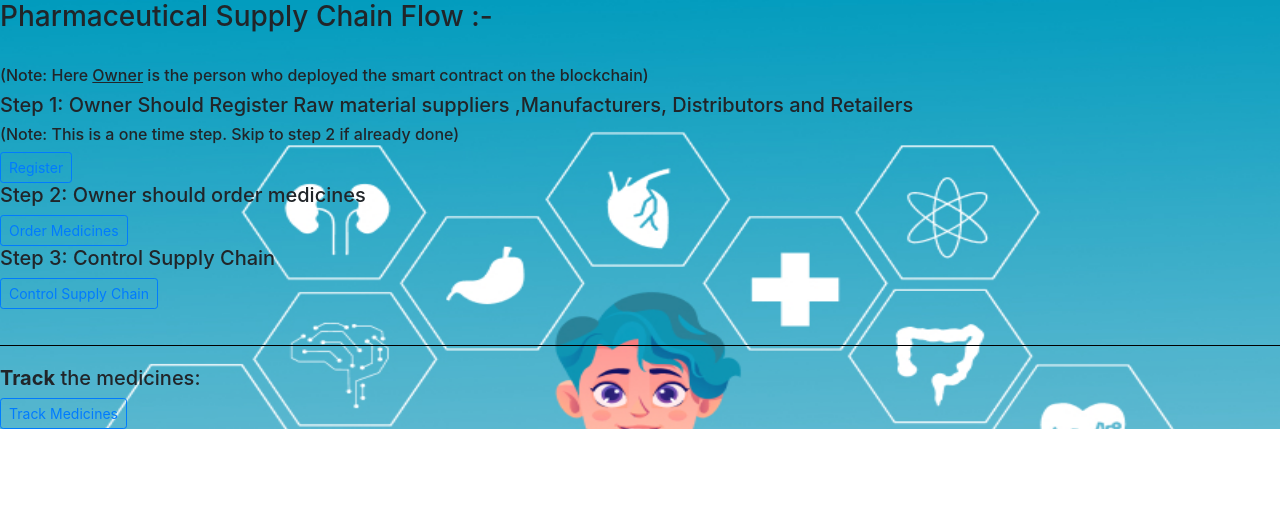
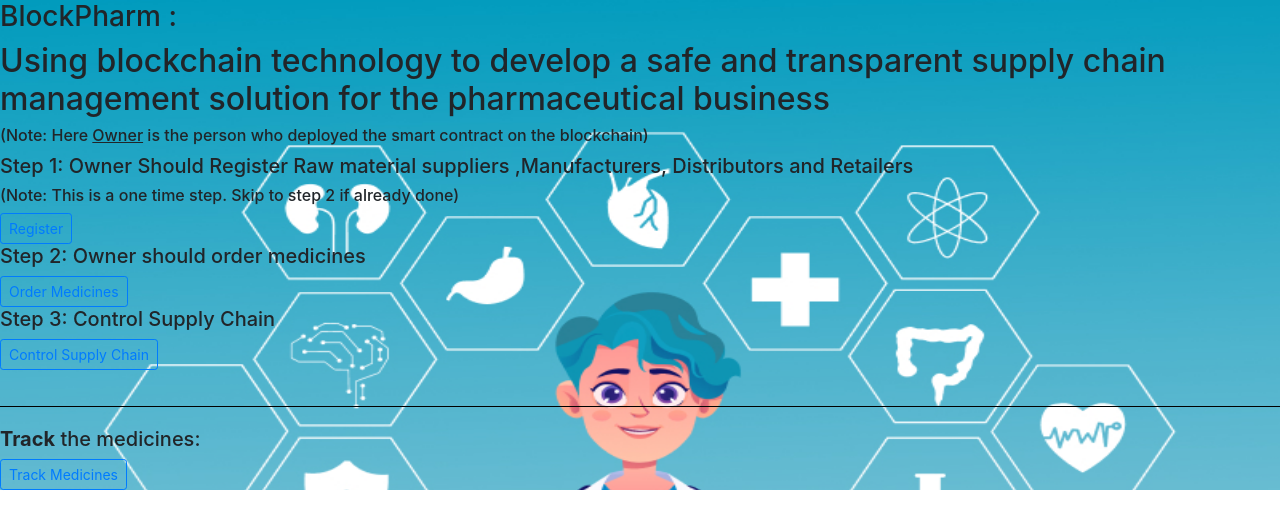
Before and after one commit to Saumya-Purohit/BlockPharm--supply-chain-truffle-react-main, a React (Create React App) app in the folder client/: page / in a window 1280 px wide. Shown: the top 528 px of the page. Built offline with nearby package versions, Linux system fonts and the light colour scheme.

Commit message:
blockchain- building

```diff
--- a/client/src/Home.js
+++ b/client/src/Home.js
@@ -17,8 +17,10 @@ function Home() {
     }
     return (
         <div>
-            <h3>Pharmaceutical Supply Chain Flow :- </h3>
-            <br />
+            <h3>BlockPharm : </h3>
+            <h2>Using blockchain technology to develop a safe and transparent supply chain management solution
+                for the pharmaceutical business</h2>
+
             <h6>(Note: Here <u>Owner</u> is the person who deployed the smart contract on the blockchain)</h6>
             <h5>Step 1: Owner Should Register Raw material suppliers ,Manufacturers, Distributors and Retailers</h5>
             <h6>(Note: This is a one time step. Skip to step 2 if already done)</h6>
```
